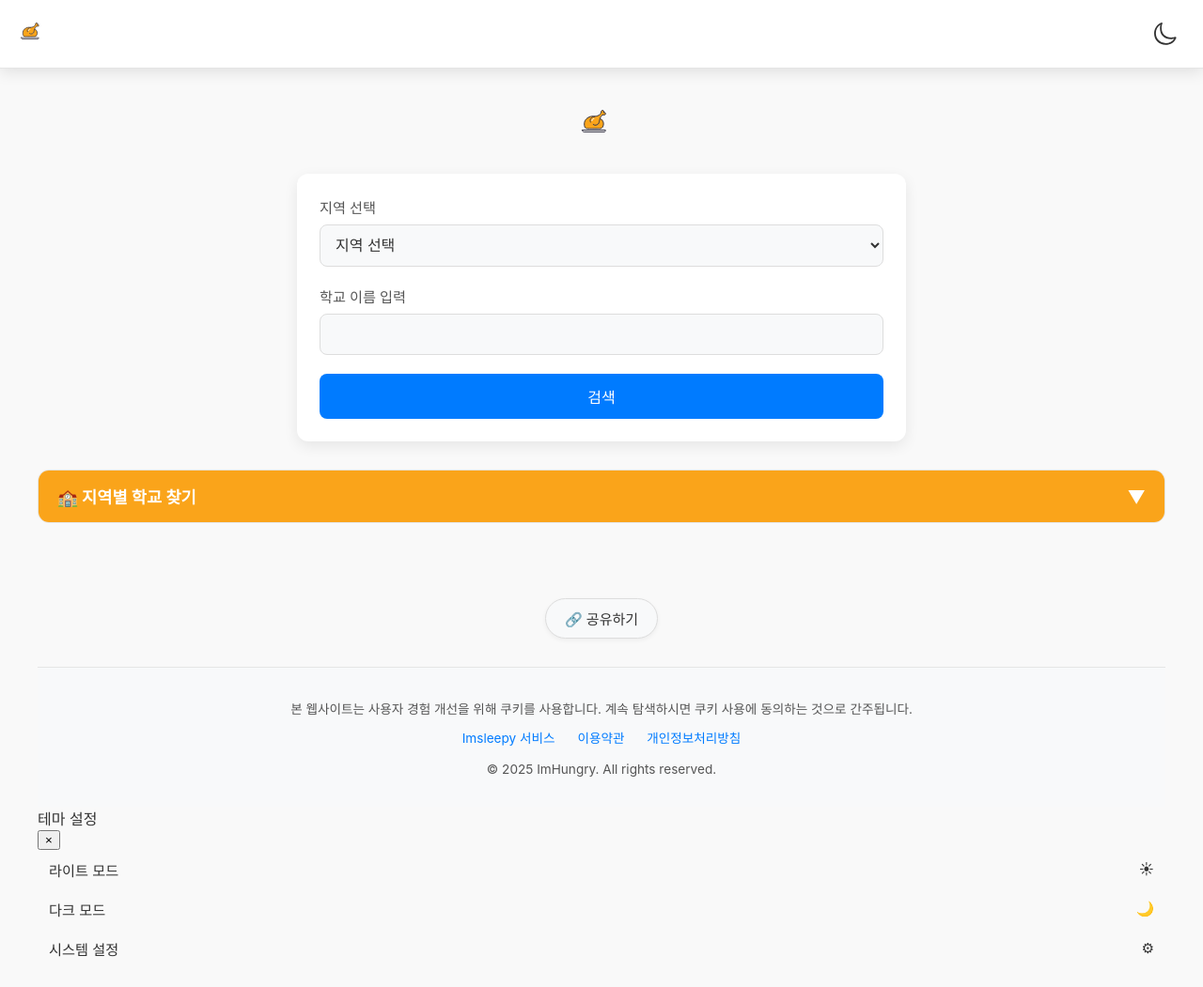
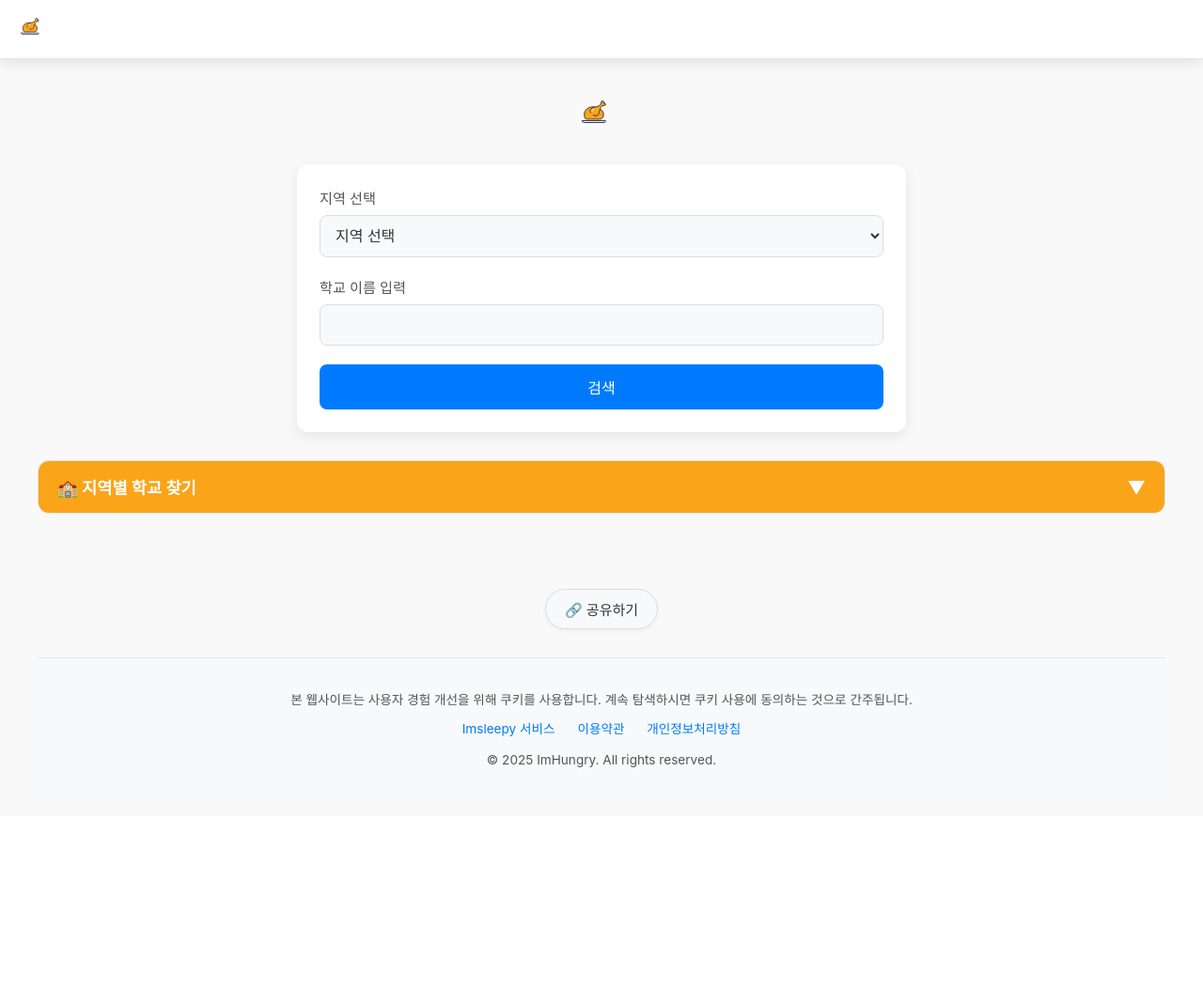
Before and after one commit to Imsleepybob/ImHungry, a Flask app: page / in a window 1280 px wide. Shown: the whole page at 94% size. After the commit the page ends 817 px from the top, so only its background shows below. Run offline with Flask 3, Linux system fonts and the light colour scheme; some libraries are stand-ins or nearby versions.

Commit message:
Update school_meal.html

```diff
--- a/templates/school_meal.html
+++ b/templates/school_meal.html
@@ -249,26 +249,18 @@ y1="2" x2="12" y2="15"></line> </svg> </span> 버튼을 눌러 <strong>홈 화
     <p>&copy; 2025 ImHungry. All rights reserved.</p>
   </div>
 </footer>
-<div id="themeModal" class="theme-modal-overlay">
-    <div class="theme-modal">
-        <div class="theme-modal-header">
-            <div class="theme-modal-title">테마 설정</div>
-            <button class="theme-modal-close" id="closeThemeModal">×</button>
-        </div>
-        <div class="theme-options">
+<div id="themePopover" class="theme-popover">
     <div class="theme-option" data-value="light">
-                <span>라이트 모드</span>
+        <span>라이트</span>
         <span>☀</span>
     </div>
     <div class="theme-option" data-value="dark">
-                <span>다크 모드</span>
+        <span>다</span>
         <span>🌙</span>
     </div>
     <div class="theme-option" data-value="system">
-                <span>시스템 설정</span>
+        <span>시스템</span>
         <span>⚙</span>
-            </div>
-        </div>
     </div>
 </div>
 <script>
```
Lines whose indentation alone changed are shown as unchanged.
